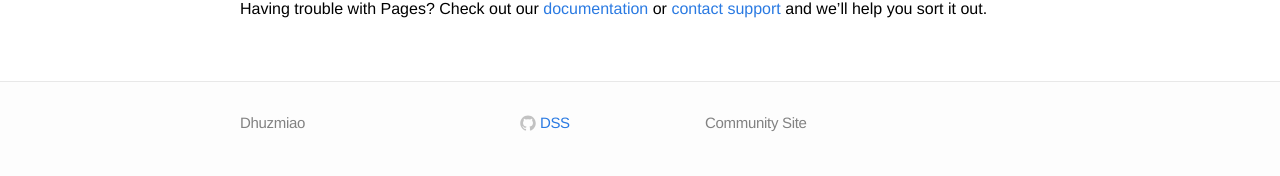
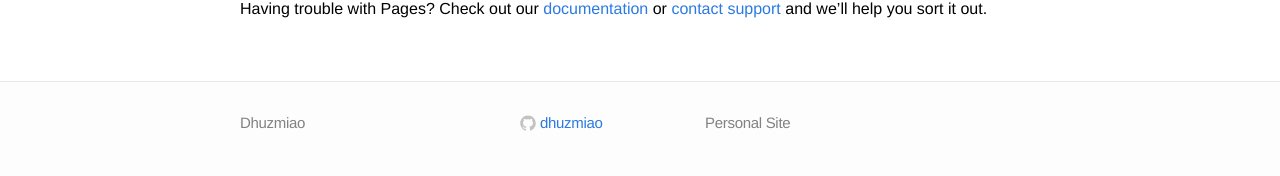
Before and after one commit to dhuzmiao/dhuzmiao.github.com, a Jekyll site: the page built from index.md, in a window 1280 px wide. Shown: the part 1194-1370 px from the top of the page. Built offline with Jekyll 4.4.1, drawn with Linux system fonts in a browser that asks for light colours; our own code applies the rules of GitHub Pages for plain Markdown files.

Commit message:
change yml username setting

```diff
--- a/_config.yml
+++ b/_config.yml
@@ -1,7 +1,7 @@
 # Site settings
 title: Dhuzmiao
 email:
-description: Community Site
+description: Personal Site
 baseurl:
 url:
 twitter_username:
--- a/_includes/footer.html
+++ b/_includes/footer.html
@@ -29,7 +29,7 @@
                 c0,0.208,0.14,0.449,0.534,0.373c3.081-1.028,5.302-3.935,5.302-7.362C15.76,3.906,12.285,0.431,7.999,0.431z"/>
               </svg>
             </span>
-            <span class="username">DSS</span>
+            <span class="username">dhuzmiao</span>
           </a>
         </li>{% endif %}
         {% if site.twitter_username %}<li>
```
